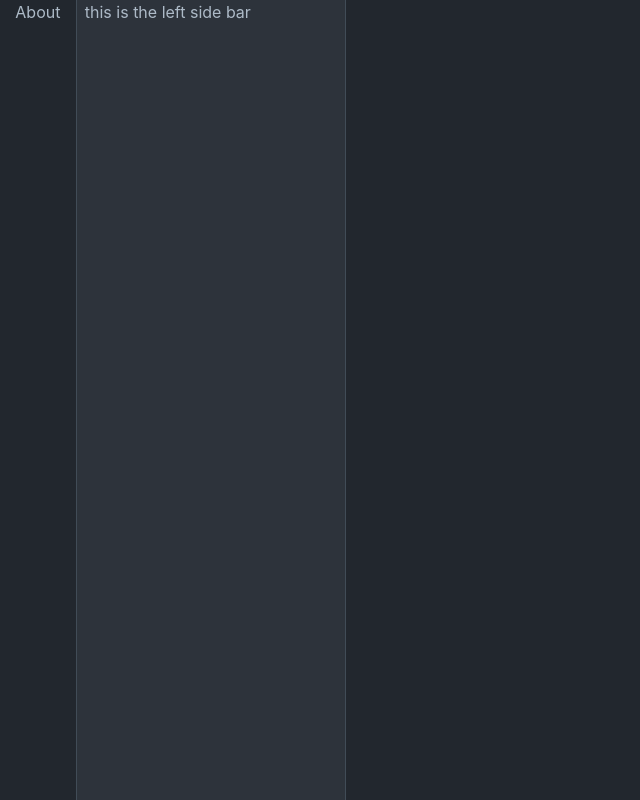
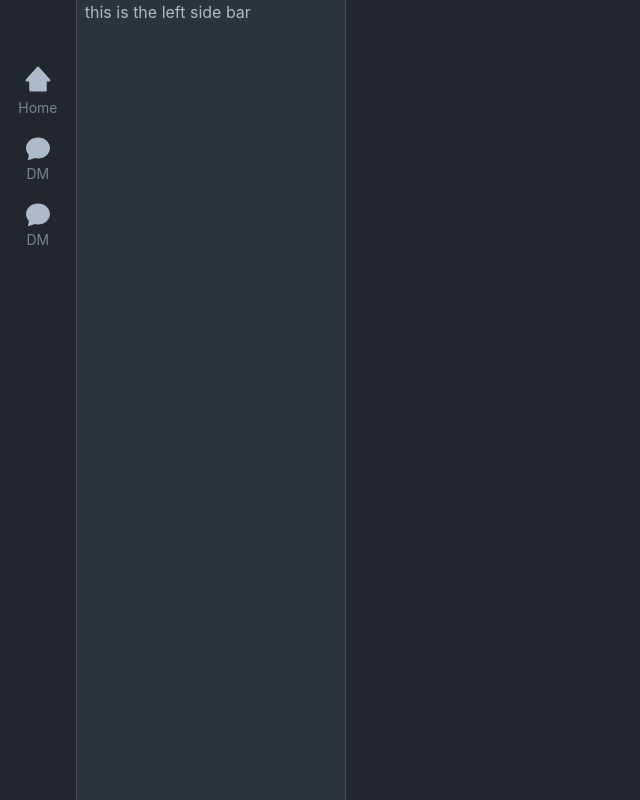
Before and after one commit to Sagni-prog/gitgeeks-frontend, a React (Vite) app: page / in a window 1280 px wide. Shown: the whole page, without its empty margins (0-640 px from the left). Built offline with nearby package versions, Linux system fonts and the light colour scheme.

Commit message:
menu bar

```diff
--- a/package.json
+++ b/package.json
@@ -20,6 +20,7 @@
     "react": "^18.2.0",
     "react-chartjs-2": "^5.2.0",
     "react-dom": "^18.2.0",
+    "react-icons": "^4.12.0",
     "react-router-dom": "^6.15.0",
     "save": "^2.9.0",
     "sort-by": "^1.2.0",
--- a/src/App.css
+++ b/src/App.css
@@ -6,6 +6,7 @@
   padding: 0;
   margin: 0;
   font-family: -apple-system, BlinkMacSystemFont, 'Segoe UI', Roboto, Oxygen, Ubuntu, Cantarell, 'Open Sans', 'Helvetica Neue', sans-serif;
+  text-align:  center;
 
 }
 
--- a/src/components/Layout/Menu.jsx
+++ b/src/components/Layout/Menu.jsx
@@ -1,9 +1,27 @@
 import React from 'react'
+import { BsChatFill } from "react-icons/bs";
+import { BiSolidHomeAlt2 } from "react-icons/bi";
+
+
 
 const Menu = () => {
   return (
-    <div className='flex justify-center h-screen w-[6%]  fixed border-r'>
-      About
+    <div className='h-screen w-[6%]  fixed border-r'>
+      <div className='flex flex-col	justify-center content-center items-center gap-[18px] mt-16'>
+        <div className='flex flex-col justify-center items-center'>
+            <BiSolidHomeAlt2 className = "color-primary text-3xl mb-1" />
+            <p className='color-secondary text-sm text-center'>Home</p>
+        </div>
+        <div className='flex flex-col justify-center items-center'>
+            <BsChatFill className = "color-primary text-2xl	mb-1" />
+            <p className='color-secondary text-sm'>DM</p>
+        </div>
+        <div className='flex flex-col justify-center items-center'>
+            <BsChatFill className = "color-primary text-2xl	mb-1" />
+            <p className='color-secondary text-sm'>DM</p>
+        </div>
+      </div>
+
     </div>
   )
 }
```
Also changed, not shown: 1 other file (tests, documents, lock files or other folders).
